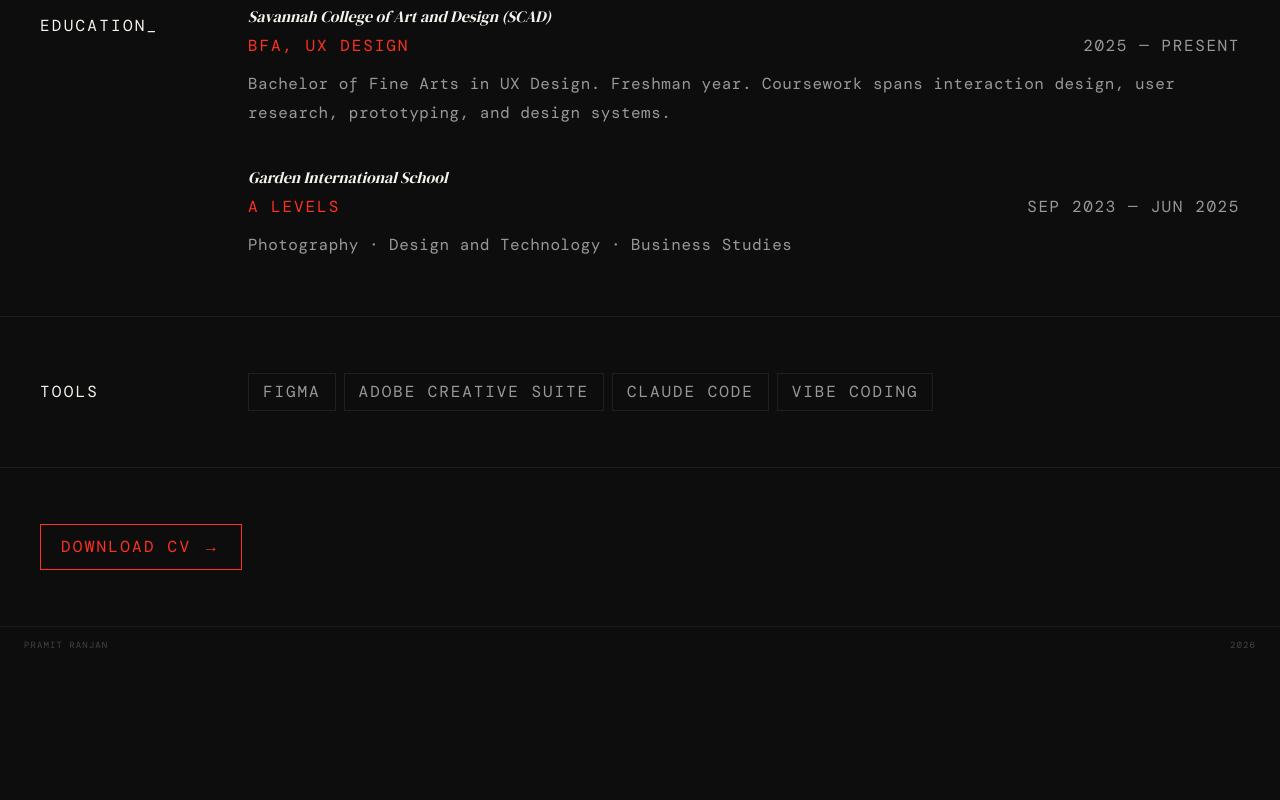
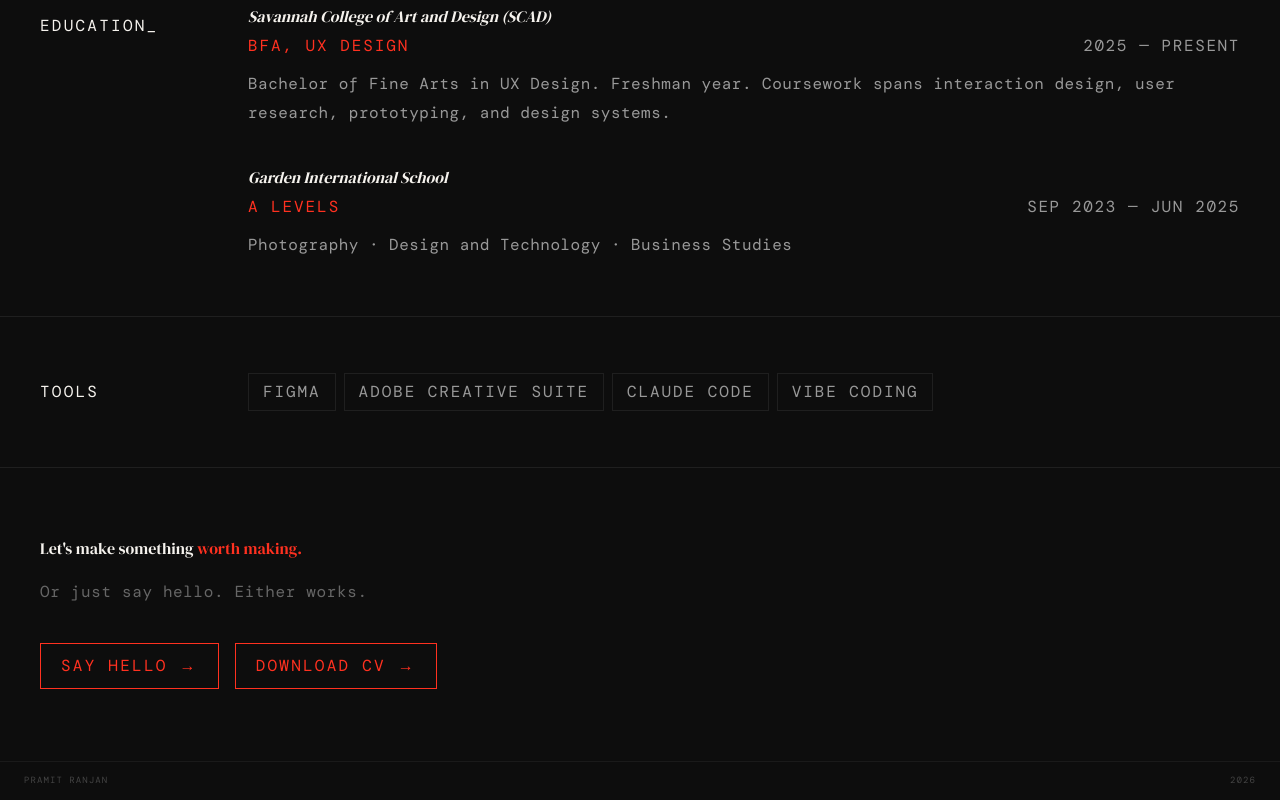
Before and after one commit to pramitranjann/pramitranjan-portfolio, a Next.js app: page /about in a window 1280 px wide. Shown: the part 1675-2475 px from the top of the page. Before the commit the page ends 2339 px from the top, so only its background shows below. Built offline with nearby package versions, Linux system fonts and the light colour scheme.

Commit message:
feat: add contact CTA section to about page

```diff
--- a/app/about/page.tsx
+++ b/app/about/page.tsx
@@ -189,9 +189,40 @@ export default function AboutPage() {
           </div>
         </section>
 
-        {/* CV download */}
-        <section style={{ padding: '56px 40px' }}>
-          <CVButton />
+        {/* Contact CTA */}
+        <section className="about-page-section" style={{ padding: '72px 40px' }}>
+          <div style={{ maxWidth: '560px' }}>
+            <h2
+              className="font-serif"
+              style={{ fontSize: 'var(--text-h1)', fontWeight: 400, color: '#f5f2ed', lineHeight: 1.05, marginBottom: '20px' }}
+            >
+              Let's make something{' '}
+              <span style={{ color: '#FF3120' }}>worth making.</span>
+            </h2>
+            <p
+              className="font-mono"
+              style={{ fontSize: 'var(--text-body-lg)', letterSpacing: '0.04em', color: '#666666', lineHeight: 1.9, marginBottom: '36px' }}
+            >
+              Or just say hello. Either works.
+            </p>
+            <div className="flex items-center" style={{ gap: '16px', flexWrap: 'wrap' }}>
+              <a
+                href="mailto:pramit@pramitranjann.com"
+                className="font-mono"
+                style={{
+                  fontSize: 'var(--text-meta)',
+                  letterSpacing: '0.14em',
+                  color: '#FF3120',
+                  border: '1px solid #FF3120',
+                  padding: '10px 20px',
+                  textDecoration: 'none',
+                }}
+              >
+                SAY HELLO →
+              </a>
+              <CVButton />
+            </div>
+          </div>
         </section>
 
       </main>
```
